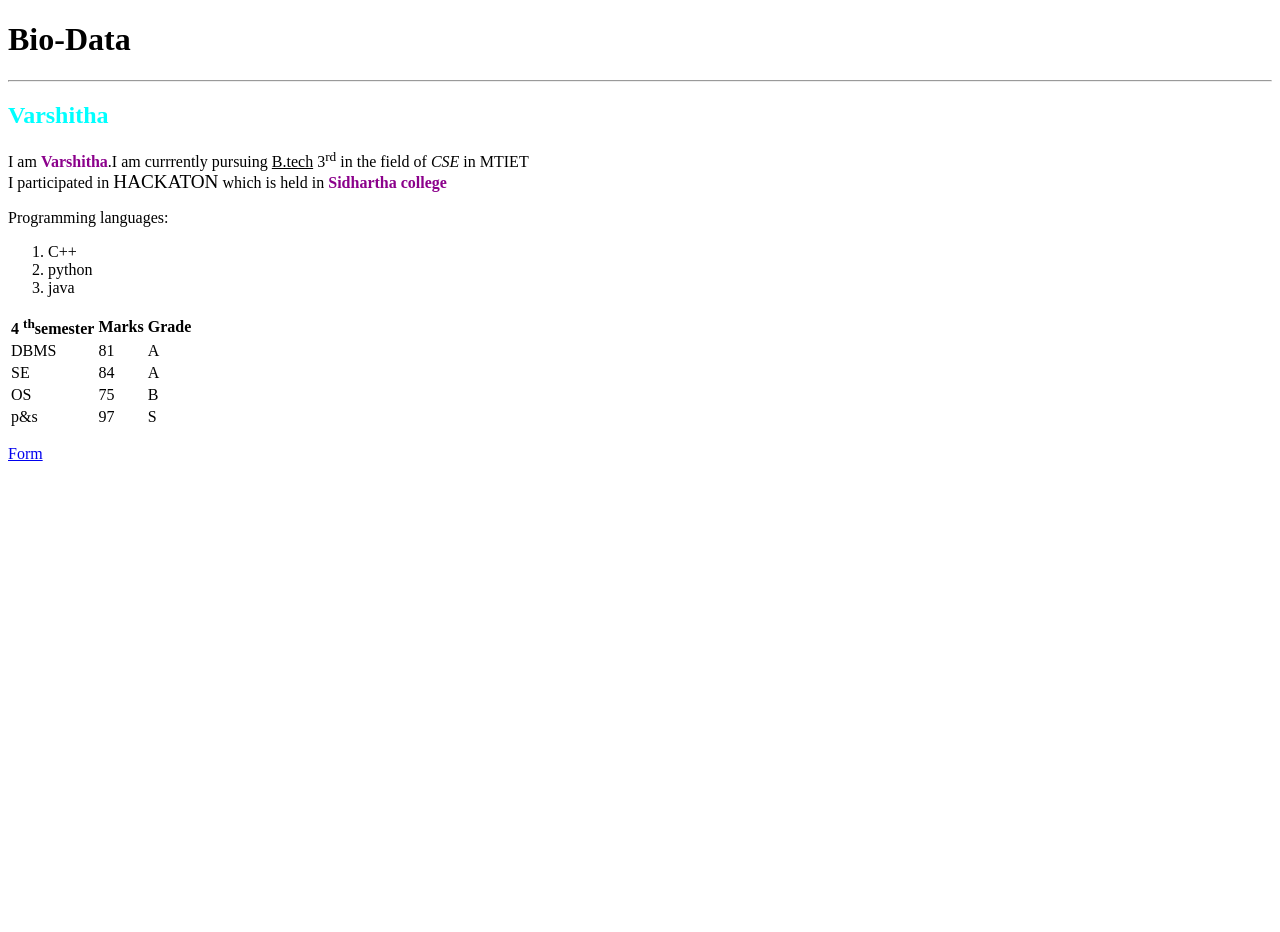
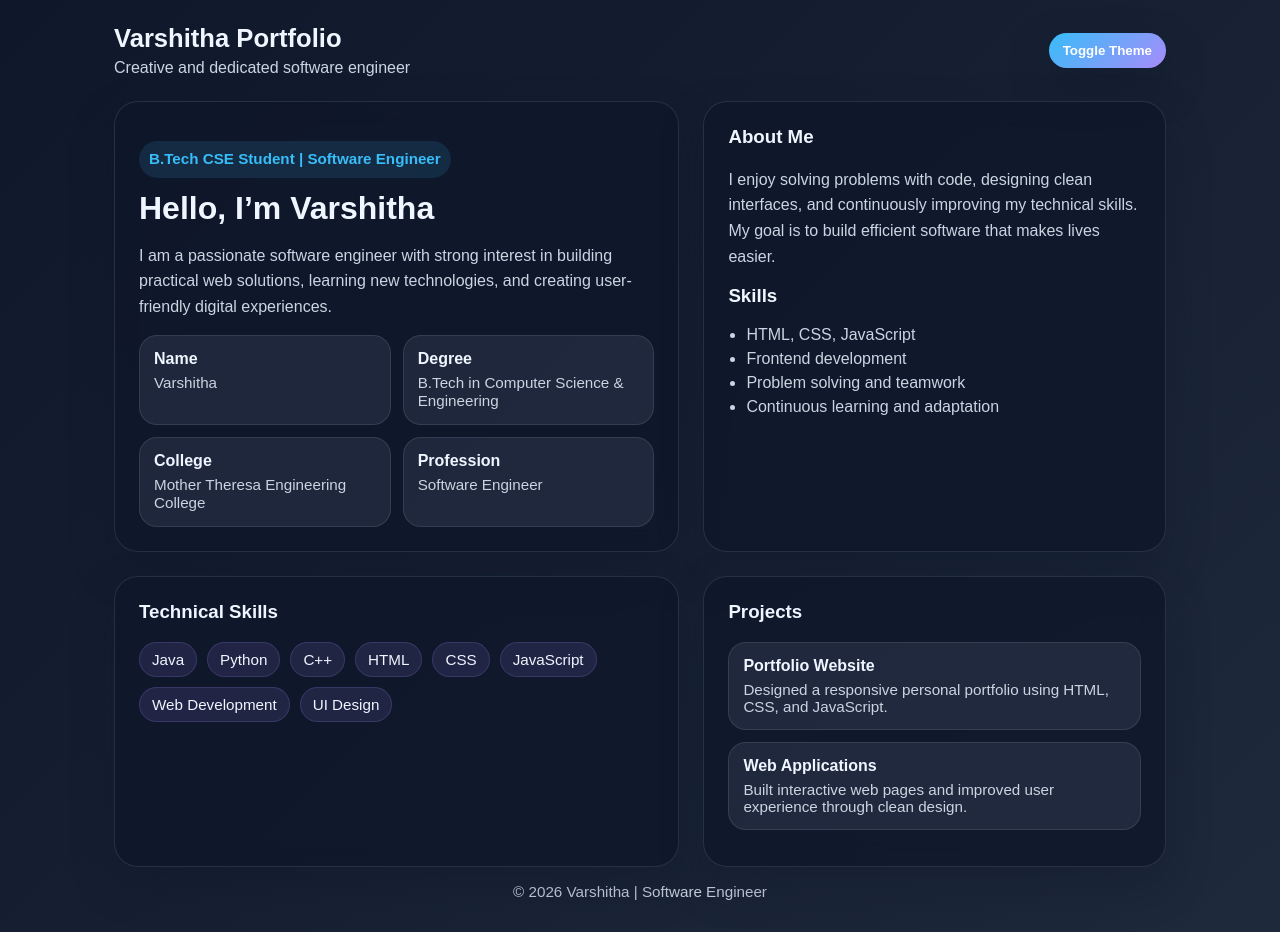
Before and after one commit to varshitha1320/Java-Full-Stack, a plain HTML site: page HTML-CSS/index.html in a window 1280 px wide. Before the commit the page ends 800 px from the top, so only its background shows below. Drawn offline with Linux system fonts and the light colour scheme.

Commit message:
portfolio

```diff
--- a/HTML-CSS/index.html
+++ b/HTML-CSS/index.html
@@ -1,55 +1,252 @@
 <!DOCTYPE html>
 <html lang="en">
 <head>
-    <meta charset="UTF-8">
-    <meta name="viewport" content="width=device-width, initial-scale=1.0">
-    <title>Varshitha</title>
-    <style>
-        b{
-            color: darkmagenta;
-        }
-    </style><!--internal-->
-    <link rel="stylesheet" href="style.css">
+  <meta charset="UTF-8" />
+  <meta name="viewport" content="width=device-width, initial-scale=1.0" />
+  <title>Varshitha | Portfolio</title>
+  <style>
+    :root {
+      --bg: linear-gradient(135deg, #0f172a, #1e293b);
+      --panel: rgba(15, 23, 42, 0.78);
+      --text: #eff6ff;
+      --muted: #cbd5e1;
+      --accent: #38bdf8;
+      --accent-2: #a78bfa;
+      --shadow: 0 18px 40px rgba(15, 23, 42, 0.35);
+    }
+
+    * { box-sizing: border-box; }
+    body {
+      margin: 0;
+      font-family: Arial, Helvetica, sans-serif;
+      color: var(--text);
+      background: var(--bg);
+      min-height: 100vh;
+    }
+
+    body.light {
+      --bg: linear-gradient(135deg, #f8fbff, #e0f2fe);
+      --panel: rgba(255, 255, 255, 0.88);
+      --text: #0f172a;
+      --muted: #334155;
+      --accent: #0ea5e9;
+      --accent-2: #8b5cf6;
+      --shadow: 0 18px 40px rgba(148, 163, 184, 0.25);
+    }
+
+    .page {
+      max-width: 1100px;
+      margin: 0 auto;
+      padding: 24px;
+    }
+
+    header {
+      display: flex;
+      justify-content: space-between;
+      align-items: center;
+      gap: 16px;
+      margin-bottom: 24px;
+    }
+
+    .brand h1 { margin: 0; font-size: 1.6rem; }
+    .brand p { margin: 6px 0 0; color: var(--muted); }
+
+    button {
+      border: none;
+      border-radius: 999px;
+      padding: 10px 14px;
+      background: linear-gradient(135deg, var(--accent), var(--accent-2));
+      color: white;
+      cursor: pointer;
+      font-weight: 700;
+      box-shadow: var(--shadow);
+    }
+
+    .grid {
+      display: grid;
+      grid-template-columns: 1.1fr 0.9fr;
+      gap: 24px;
+    }
+
+    .card {
+      background: var(--panel);
+      backdrop-filter: blur(12px);
+      border: 1px solid rgba(148, 163, 184, 0.18);
+      border-radius: 24px;
+      padding: 24px;
+      box-shadow: var(--shadow);
+    }
+
+    .profile-card h2 { font-size: 2rem; margin: 0 0 8px; }
+    .profile-card .tag {
+      display: inline-block;
+      margin-bottom: 12px;
+      padding: 6px 10px;
+      border-radius: 999px;
+      background: rgba(56, 189, 248, 0.12);
+      color: var(--accent);
+      font-size: 0.95rem;
+      font-weight: 700;
+    }
+
+    .profile-card p, .details p { color: var(--muted); line-height: 1.6; }
+
+    .mini-grid {
+      display: grid;
+      grid-template-columns: repeat(2, 1fr);
+      gap: 12px;
+      margin-top: 16px;
+    }
+
+    .mini-box {
+      border-radius: 18px;
+      padding: 14px;
+      background: rgba(148, 163, 184, 0.12);
+      border: 1px solid rgba(148, 163, 184, 0.18);
+    }
+
+    .mini-box strong { display: block; margin-bottom: 6px; color: var(--text); }
+    .mini-box span { color: var(--muted); font-size: 0.95rem; }
+
+    .details h3, .skills h3, .projects h3 { margin-top: 0; }
+    ul { padding-left: 18px; color: var(--muted); }
+    li { margin-bottom: 6px; }
+
+    .skills .chip-row {
+      display: flex;
+      flex-wrap: wrap;
+      gap: 10px;
+      margin-top: 10px;
+    }
+    .chip {
+      padding: 8px 12px;
+      border-radius: 999px;
+      background: rgba(167, 139, 250, 0.12);
+      border: 1px solid rgba(167, 139, 250, 0.18);
+      color: var(--text);
+      font-size: 0.95rem;
+    }
+
+    .projects .project {
+      border-radius: 18px;
+      padding: 14px;
+      background: rgba(148, 163, 184, 0.12);
+      border: 1px solid rgba(148, 163, 184, 0.18);
+      margin-bottom: 12px;
+    }
+
+    .project h4 { margin: 0 0 6px; font-size: 1rem; }
+    .project p { color: var(--muted); font-size: 0.95rem; margin: 0; }
+
+    footer {
+      text-align: center;
+      color: var(--muted);
+      padding: 16px 0 8px;
+      font-size: 0.95rem;
+    }
+
+    @media (max-width: 900px) {
+      .grid { grid-template-columns: 1fr; }
+    }
+  </style>
 </head>
 <body>
-     <h1> Bio-Data</h1><hr>
-     <h2 style="color: aqua;">Varshitha</h2><!--inline-->
-<p>I am <b> Varshitha</b>.I am currrently pursuing <u>B.tech</u> 3<sup>rd</sup> in the field of <i>CSE</i> in MTIET
-<br>I participated in <big>HACKATON</big> which is held in <b>Sidhartha college</b>  </p>
-<p>Programming languages:
-    <ol>
-        <li>C++</li><li>python</li><li>java</li>
-    </ol>
-</p>
-<p>
-    <table>
-        <tr>
-            <th>4 <sup>th</sup>semester</th>
-            <th>Marks</th>
-            <th>Grade</th>
-        </tr>
-        <tr>
-            <td id="one">DBMS</td>
-            <td>81</td>
-            <td>A</td>
-        </tr>
-        <tr>
-            <td class="one">SE</td>
-            <td>84</td>
-            <td>A</td>
-        </tr>
-        <tr>
-            <td>OS</td>
-            <td>75</td>
-            <td>B</td>
-        </tr>
-        <tr>
-            <td>p&s</td>
-            <td>97</td>
-            <td>S</td>
-        </tr>
-    </table>
-</p>
-<a href="form.html">Form</a>
+  <main class="page">
+    <header>
+      <div class="brand">
+        <h1>Varshitha Portfolio</h1>
+        <p>Creative and dedicated software engineer</p>
+      </div>
+      <button id="themeBtn" type="button">Toggle Theme</button>
+    </header>
+
+    <section class="grid">
+      <article class="card profile-card">
+        <p class="tag">B.Tech CSE Student | Software Engineer</p>
+        <h2>Hello, I’m Varshitha</h2>
+        <p>
+          I am a passionate software engineer with strong interest in building practical web solutions,
+          learning new technologies, and creating user-friendly digital experiences.
+        </p>
+        <div class="mini-grid">
+          <div class="mini-box">
+            <strong>Name</strong>
+            <span>Varshitha</span>
+          </div>
+          <div class="mini-box">
+            <strong>Degree</strong>
+            <span>B.Tech in Computer Science & Engineering</span>
+          </div>
+          <div class="mini-box">
+            <strong>College</strong>
+            <span>Mother Theresa Engineering College</span>
+          </div>
+          <div class="mini-box">
+            <strong>Profession</strong>
+            <span>Software Engineer</span>
+          </div>
+        </div>
+      </article>
+
+      <aside class="card details">
+        <h3>About Me</h3>
+        <p>
+          I enjoy solving problems with code, designing clean interfaces, and continuously improving my
+          technical skills. My goal is to build efficient software that makes lives easier.
+        </p>
+        <h3>Skills</h3>
+        <ul>
+          <li>HTML, CSS, JavaScript</li>
+          <li>Frontend development</li>
+          <li>Problem solving and teamwork</li>
+          <li>Continuous learning and adaptation</li>
+        </ul>
+      </aside>
+    </section>
+
+    <section class="grid" style="margin-top: 24px;">
+      <article class="card skills">
+        <h3>Technical Skills</h3>
+        <div class="chip-row">
+          <span class="chip">Java</span>
+          <span class="chip">Python</span>
+          <span class="chip">C++</span>
+          <span class="chip">HTML</span>
+          <span class="chip">CSS</span>
+          <span class="chip">JavaScript</span>
+          <span class="chip">Web Development</span>
+          <span class="chip">UI Design</span>
+        </div>
+      </article>
+
+      <article class="card projects">
+        <h3>Projects</h3>
+        <div class="project">
+          <h4>Portfolio Website</h4>
+          <p>Designed a responsive personal portfolio using HTML, CSS, and JavaScript.</p>
+        </div>
+        <div class="project">
+          <h4>Web Applications</h4>
+          <p>Built interactive web pages and improved user experience through clean design.</p>
+        </div>
+      </article>
+    </section>
+
+    <footer>
+      © <span id="year"></span> Varshitha | Software Engineer
+    </footer>
+  </main>
+
+  <script>
+    document.getElementById('year').textContent = new Date().getFullYear();
+
+    const themeBtn = document.getElementById('themeBtn');
+    themeBtn.addEventListener('click', () => {
+      document.body.classList.toggle('light');
+      themeBtn.textContent = document.body.classList.contains('light')
+        ? 'Switch to Dark'
+        : 'Toggle Theme';
+    });
+  </script>
 </body>
 </html>
```
